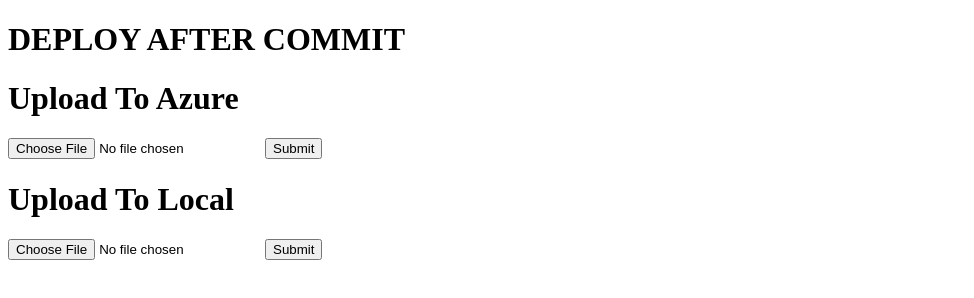
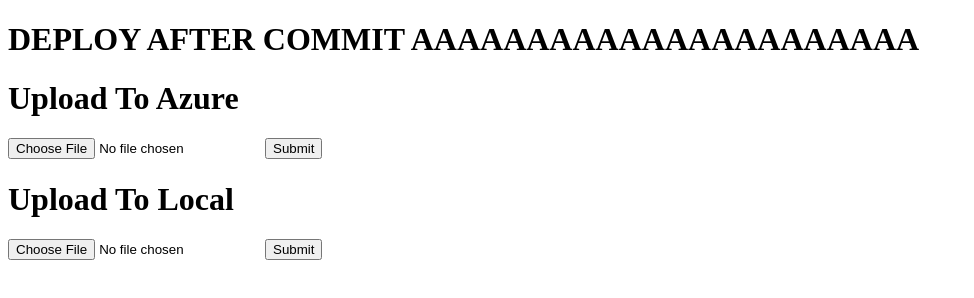
Before and after one commit to LupinaIgor/pv321_azure_code, a website: page wwwroot/index.html in a window 1280 px wide. Shown: the whole page, without its empty margins (0-974 px from the left). Drawn offline with Linux system fonts and the light colour scheme.

Commit message:
Task 2.1

```diff
--- a/wwwroot/index.html
+++ b/wwwroot/index.html
@@ -12,7 +12,7 @@
 <!--  <input type="submit">-->
 
 <!--</form>-->
-<h1> DEPLOY AFTER COMMIT</h1>
+<h1> DEPLOY AFTER COMMIT AAAAAAAAAAAAAAAAAAAAAA</h1>
 <form name="sendAvatarDefault">
     <h1> Upload To Azure</h1>
     <input type="file" name="avatar">
```
